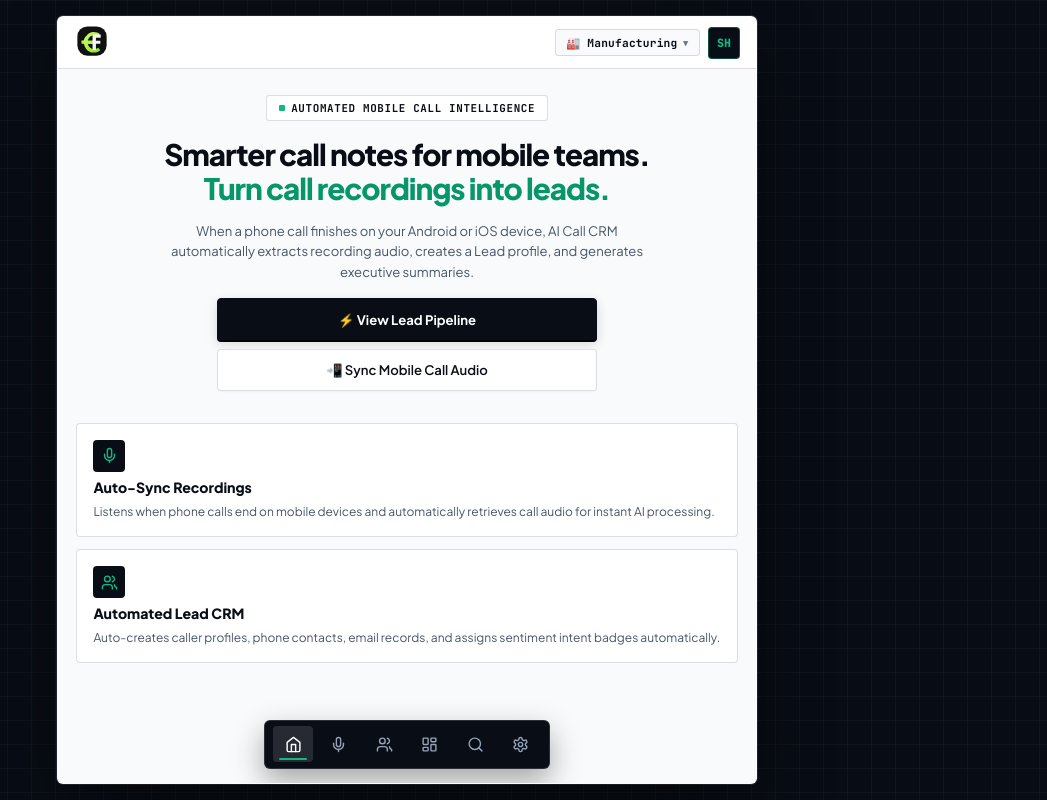
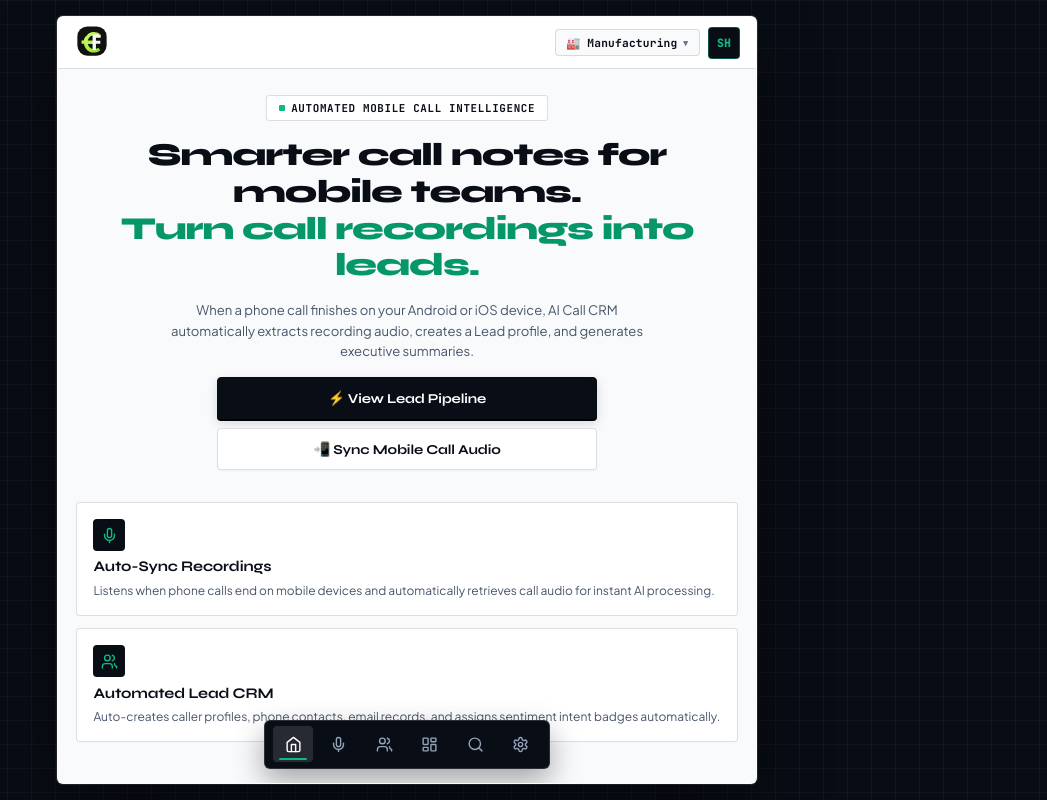
Before and after one commit to bhaveshpatil-ks/AI-CALL-SUMMARY-APP, a React (Vite) app in the folder frontend/: page / in a window 1280 px wide. Shown: the whole page, without its empty margins (233-1280 px from the left). Built offline with nearby package versions, Linux system fonts and the light colour scheme.

Commit message:
feat(app): upgrade app typography to Syne display, Plus Jakarta Sans, and JetBrains Mono

```diff
--- a/frontend/index.html
+++ b/frontend/index.html
@@ -7,7 +7,7 @@
     <meta name="description" content="AI Call CRM for industry work. Automated summaries and notes from call recordings, lead pipeline management, and industry presets for Manufacturing, Real Estate, Healthcare, B2B Sales, and Logistics." />
     <link rel="preconnect" href="https://fonts.googleapis.com" />
     <link rel="preconnect" href="https://fonts.gstatic.com" crossorigin />
-    <link href="https://fonts.googleapis.com/css2?family=JetBrains+Mono:wght@400;500;600;700;800&family=Plus+Jakarta+Sans:wght@400;500;600;700;800&display=swap" rel="stylesheet" />
+    <link href="https://fonts.googleapis.com/css2?family=JetBrains+Mono:wght@400;500;600;700;800&family=Plus+Jakarta+Sans:wght@400;500;600;700&family=Syne:wght@600;700;800&display=swap" rel="stylesheet" />
   </head>
   <body>
     <div id="root"></div>
--- a/frontend/src/App.jsx
+++ b/frontend/src/App.jsx
@@ -1500,7 +1500,7 @@
                               onChange={(e) => setCurrentTime(Number(e.target.value))}
                               style={{ accentColor: "#84cc16", cursor: "pointer" }}
                             />
-                            <div style={{ display: "flex", justifyContent: "space-between", fontSize: "0.7rem", color: "#9ca3af", fontFamily: "monospace" }}>
+                            <div style={{ display: "flex", justifyContent: "space-between", fontSize: "0.7rem", color: "#9ca3af", fontFamily: "var(--font-mono)" }}>
                               <span>{formatTime(currentTime)}</span>
                               <span>{activeLeadCall.duration}</span>
                             </div>
--- a/frontend/src/styles.css
+++ b/frontend/src/styles.css
@@ -2,6 +2,7 @@
 
 :root {
   color-scheme: light;
+  --font-display: 'Syne', sans-serif;
   --font-sans: 'Plus Jakarta Sans', system-ui, -apple-system, BlinkMacSystemFont, "Segoe UI", Roboto, sans-serif;
   --font-mono: 'JetBrains Mono', ui-monospace, SFMono-Regular, Menlo, Monaco, Consolas, monospace;
 
@@ -39,6 +40,12 @@
   margin: 0;
   padding: 0;
   -webkit-tap-highlight-color: transparent;
+}
+
+h1, h2, h3, h4, h5, h6 {
+  font-family: var(--font-display);
+  letter-spacing: -0.03em;
+  font-weight: 700;
 }
 
 html, body {
@@ -444,9 +451,10 @@
   color: #ffffff;
   border: 1px solid #090d16;
   border-radius: 4px;
-  font-family: var(--font-sans);
+  font-family: var(--font-display);
   font-weight: 700;
-  font-size: 0.82rem;
+  font-size: 0.85rem;
+  letter-spacing: -0.01em;
   cursor: pointer;
   box-shadow: 0 2px 0 #000, 0 4px 12px rgba(15, 23, 42, 0.15);
   transition: all 140ms ease;
@@ -472,9 +480,10 @@
   color: var(--text-dark);
   border: 1px solid var(--surface-border-strong);
   border-radius: 4px;
-  font-family: var(--font-sans);
-  font-weight: 600;
-  font-size: 0.82rem;
+  font-family: var(--font-display);
+  font-weight: 700;
+  font-size: 0.85rem;
+  letter-spacing: -0.01em;
   cursor: pointer;
   box-shadow: 0 1px 2px rgba(15, 23, 42, 0.04);
   transition: all 140ms ease;
@@ -507,9 +516,10 @@
   background: #dc2626;
   color: #ffffff;
   border: none;
-  font-family: var(--font-sans);
-  font-size: 0.78rem;
-  font-weight: 800;
+  font-family: var(--font-display);
+  font-size: 0.82rem;
+  font-weight: 700;
+  letter-spacing: -0.01em;
   cursor: pointer;
   display: inline-flex;
   align-items: center;
@@ -853,8 +863,10 @@
 }
 
 .contact-name-text {
-  font-size: 0.88rem;
-  font-weight: 800;
+  font-family: var(--font-display);
+  font-size: 0.9rem;
+  font-weight: 700;
+  letter-spacing: -0.01em;
   color: var(--text-dark);
   white-space: nowrap;
   overflow: hidden;
@@ -1002,8 +1014,10 @@
 }
 
 .contact-name-title {
-  font-size: 0.88rem;
-  font-weight: 800;
+  font-family: var(--font-display);
+  font-size: 0.9rem;
+  font-weight: 700;
+  letter-spacing: -0.01em;
   color: var(--text-dark);
 }
 
@@ -1032,8 +1046,10 @@
 }
 
 .lead-title-text {
-  font-size: 0.85rem;
-  font-weight: 800;
+  font-family: var(--font-display);
+  font-size: 0.88rem;
+  font-weight: 700;
+  letter-spacing: -0.01em;
   color: var(--text-dark);
 }
 
@@ -1077,8 +1093,8 @@
 }
 
 .landing-headline {
-  font-family: var(--font-sans);
-  font-size: clamp(1.5rem, 4vw, 1.85rem);
+  font-family: var(--font-display);
+  font-size: clamp(1.6rem, 4vw, 2rem);
   font-weight: 800;
   line-height: 1.15;
   letter-spacing: -0.035em;
@@ -1133,8 +1149,10 @@
 }
 
 .feature-card-title {
-  font-size: 0.88rem;
-  font-weight: 800;
+  font-family: var(--font-display);
+  font-size: 0.92rem;
+  font-weight: 700;
+  letter-spacing: -0.01em;
   color: var(--text-dark);
 }
 
@@ -1175,10 +1193,10 @@
 }
 
 .panel-header h3 {
-  font-family: var(--font-sans);
-  font-size: 0.92rem;
+  font-family: var(--font-display);
+  font-size: 0.95rem;
   font-weight: 800;
-  letter-spacing: -0.01em;
+  letter-spacing: -0.02em;
 }
 
 .btn-black-pill {
```
